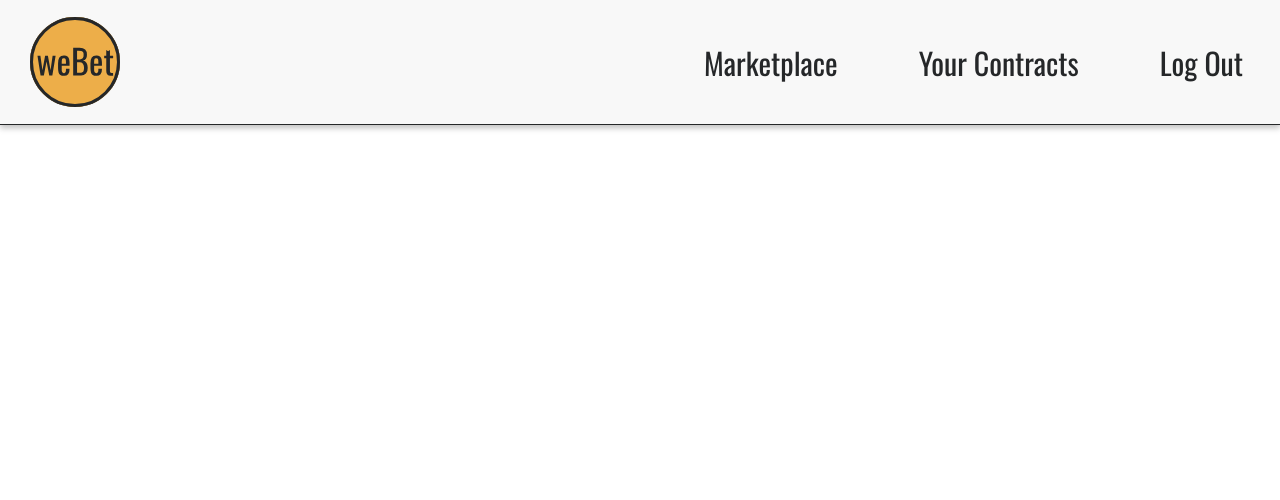
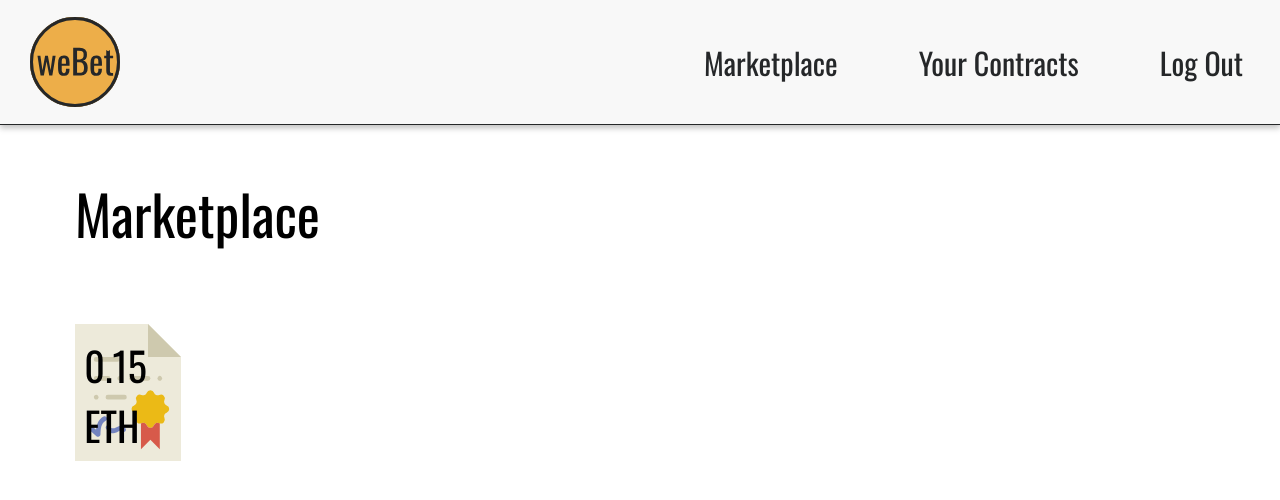
Before and after one commit to hmalik88/webetfrontend, a React (Create React App) app: page /marketplace in a window 1280 px wide. Shown: the top 500 px of the page. Built offline with nearby package versions, Linux system fonts and the light colour scheme.

Commit message:
working on marketplace

```diff
--- /dev/null
+++ b/src/components/ContractCard.js
@@ -0,0 +1,21 @@
+import React from 'react'
+import '../scss/ContractCard.scss'
+import ContractPic from '../assets/contract.svg'
+
+export default class ContractCard extends React.Component {
+
+  render() {
+    return(
+      <div className="contract-card">
+        <div className="image-section">
+          <img src={ContractPic} className="contract-pic" alt="" />
+        </div>
+        <div className="eth-price">0.15<br/>ETH</div>
+        <div className="card-info">
+          <div className="bet"></div>
+          <div className="exp-date"></div>
+        </div>
+      </div>
+      )
+  }
+}
--- a/src/containers/Marketplace.js
+++ b/src/containers/Marketplace.js
@@ -1,6 +1,8 @@
 import React from 'react'
 import { withRouter } from 'react-router-dom'
 import '../scss/Marketplace.scss'
+import ContractCard from '../components/ContractCard.js'
+
 
 class MarketPlace extends React.Component {
 
@@ -15,7 +17,14 @@ class MarketPlace extends React.Component {
   render() {
     return(
       <>
-
+        <div className="market-section1">
+          <div className="marketplace-title">Marketplace</div>
+        </div>
+        <div className="market-section2">
+          <div className="card-container">
+            <ContractCard />
+          </div>
+        </div>
       </>
       )
   }
--- /dev/null
+++ b/src/scss/ContractCard.scss
@@ -0,0 +1,16 @@
+.contract-card {
+  width: 106px;
+  height: 185px;
+  display: flex;
+  justify-content: center;
+  align-items: center;
+}
+
+.eth-price {
+  font-family: 'Oswald', sans-serif;
+  font-size: 40px;
+  font-weight: 400;
+  color: #000;
+  position: absolute;
+  margin-right: 25px;
+}
--- a/src/scss/Marketplace.scss
+++ b/src/scss/Marketplace.scss
@@ -0,0 +1,37 @@
+.market-root {
+  display: grid;
+  grid-template-columns: 1fr;
+  grid-template-rows: 124px 178px auto;
+  width: 100%;
+  height: 100%;
+}
+
+.market-section1 {
+  grid-column: 1 / 2;
+  grid-row: 2 / 3;
+  display: flex;
+  justify-content: flex-start;
+  align-items: center;
+}
+
+.market-section2 {
+  grid-column: 1 / 2;
+  grid-row: 3 / 4;
+  display: flex;
+  justify-content: flex-start;
+  align-items: flex-start;
+}
+
+.marketplace-title {
+  font-family: 'Oswald', sans-serif;
+  font-size: 55px;
+  font-weight: 400;
+  margin-left: 75px;
+}
+
+.card-container {
+  width: 1086px;
+  height: 431px;
+  position: relative;
+  left: 75px;
+}
--- a/src/scss/NavBar.scss
+++ b/src/scss/NavBar.scss
@@ -7,6 +7,8 @@
   display: flex;
   justify-content: flex-start;
   align-items: center;
+  grid-column: 1 / 2;
+  grid-row: 1 / 2;
 }
 
 .nav-logo {
```
Also changed, not shown: src/assets/contract.svg (added).
